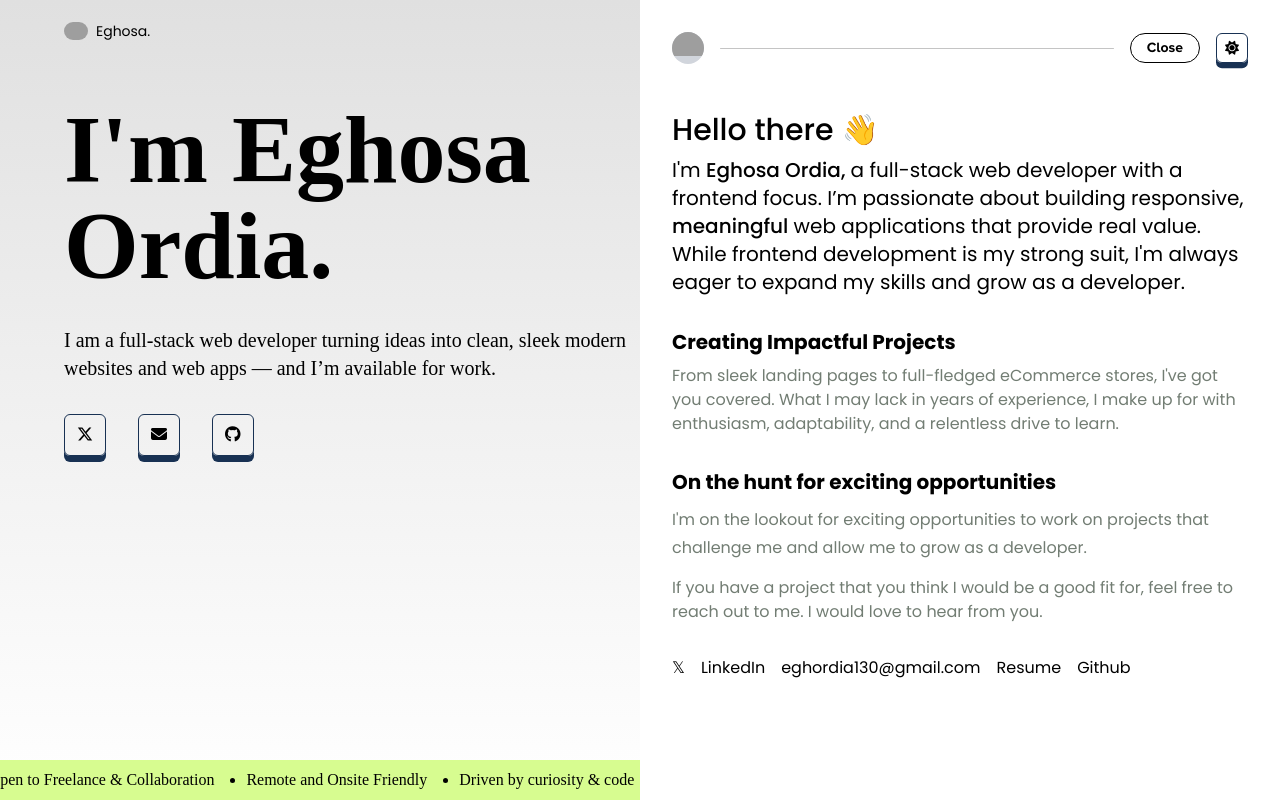
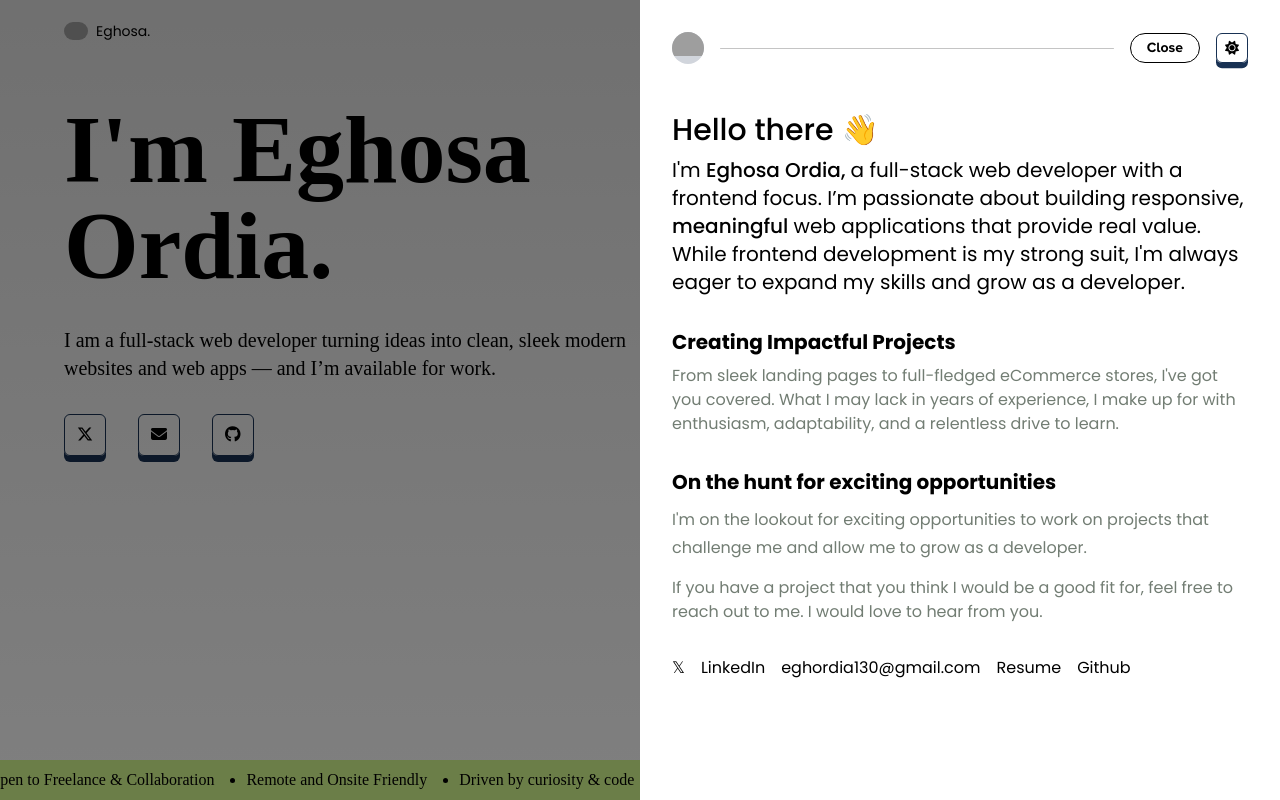
Before and after one commit to Hardy101/Eghosa, a React (Vite) app: page / in a window 1280 px wide. Both pictures are taken after a click on the button "Menu". Built offline with nearby package versions, Linux system fonts and the light colour scheme; grey boxes are pictures that could not be loaded; some icons are missing; a web font is replaced by a local one.

Commit message:
feat: enhance overlay animation with scaling effect for improved visual impact

```diff
--- a/src/components/overlay.tsx
+++ b/src/components/overlay.tsx
@@ -9,7 +9,7 @@ const Overlay: React.FC<SidebarProps> = ({
 }) => {
   useEffect(() => {
     if (isSidebarOpen) {
-      gsap.to("#overlay", { opacity: 0.5, duration: 0.8, ease: "power3.out" });
+      gsap.to("#overlay", { opacity: 0.5, duration: 0.8, ease: "power3.out", scale: '100%' });
     } else {
       gsap.to("#overlay", { opacity: 0, duration: 0.8, ease: "power3.in" });
     }
@@ -21,7 +21,7 @@ const Overlay: React.FC<SidebarProps> = ({
         setIsSidebarOpen(false);
       }}
       id="overlay"
-      className="hidden bg-black fixed w-full inset-0 z-40"
+      className="bg-black fixed w-full inset-0 z-40 scale-0"
     ></div>
   );
 };
```
